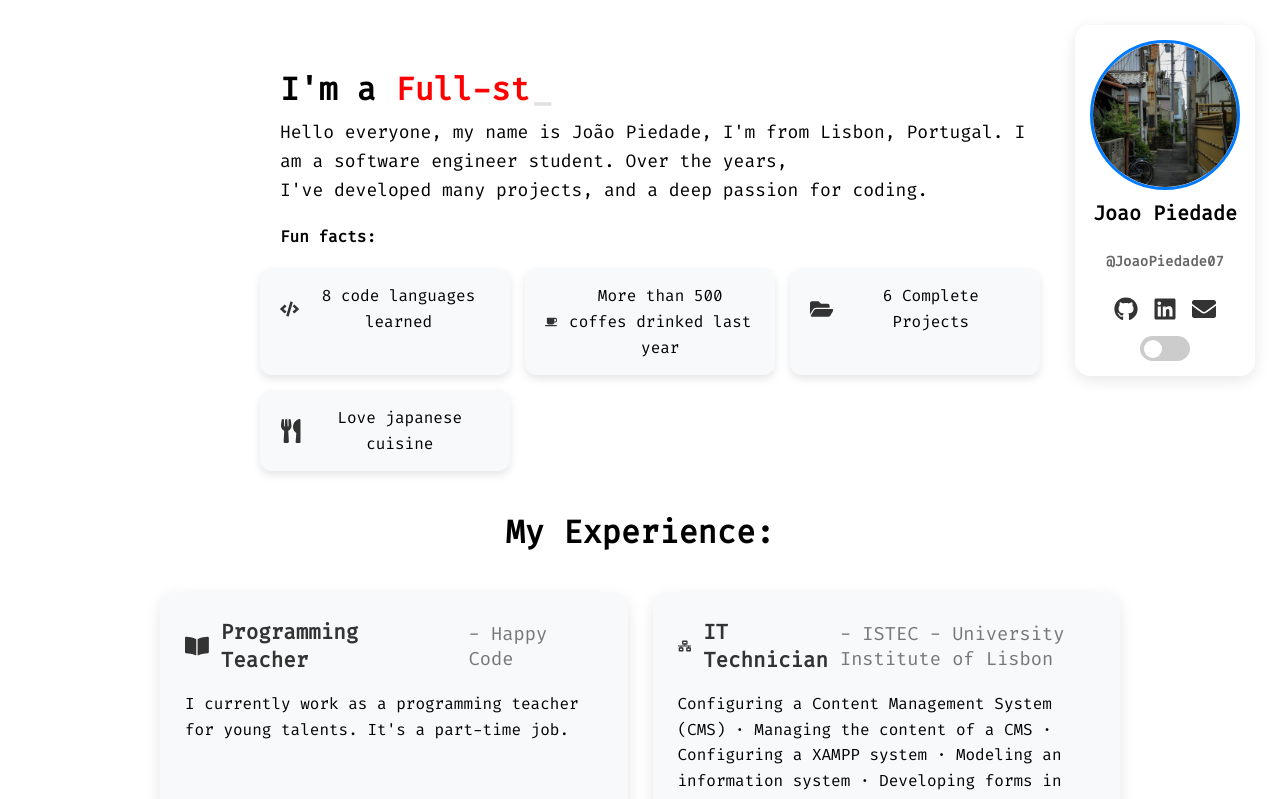
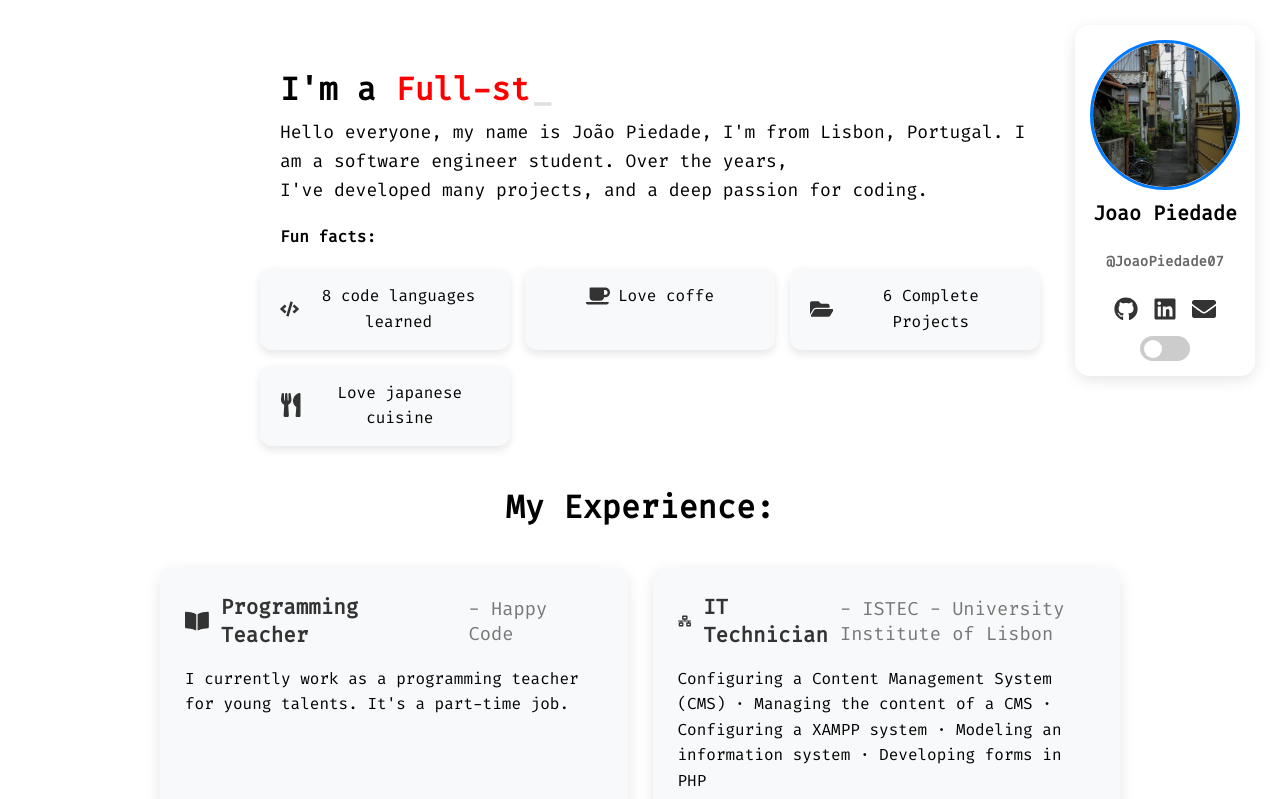
Before and after one commit to JoaoPiedade07/portefolio, a React (Create React App) app: page / in a window 1280 px wide. Shown: the top 799 px of the page. Built offline with nearby package versions, Linux system fonts and the light colour scheme.

Commit message:
Update App.js

```diff
--- a/src/App.js
+++ b/src/App.js
@@ -82,13 +82,13 @@ function App() {
           <p><FaCode className="icon"/>8 code languages learned</p>
           </div>
           <div className="funFact-card">
-            <p><FaCoffee className="icon"/>More than 500 coffes drinked last year </p>
+            <p><FaCoffee className="icon"/>Love coffe</p>
           </div>
           <div className="funFact-card">
-            <p><FaFolderOpen className="icon"/>6 Complete Projects </p>
+            <p><FaFolderOpen className="icon"/>6 Complete Projects</p>
           </div>
           <div className="funFact-card">
-            <p><FaUtensils className="icon"/>Love japanese cuisine </p>
+            <p><FaUtensils className="icon"/>Love japanese cuisine</p>
           </div>
         </div>
       </div>
```
